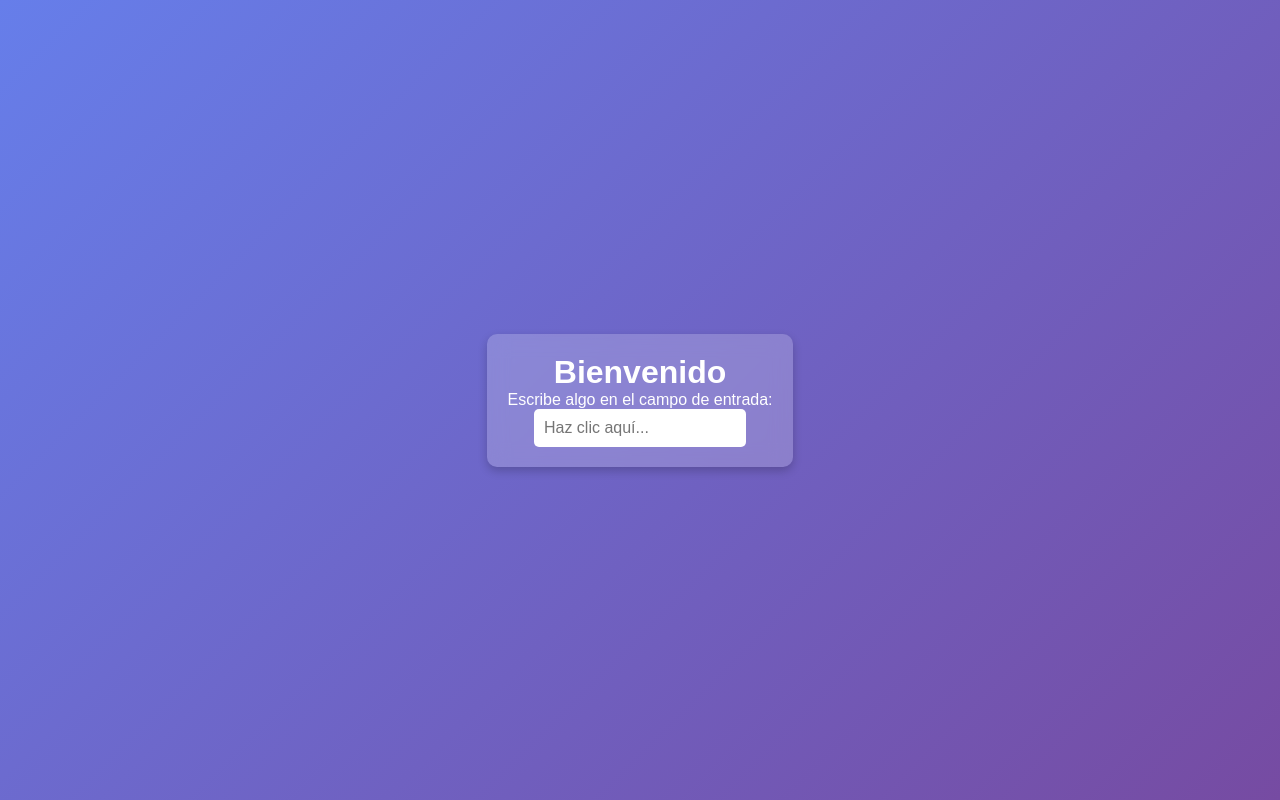
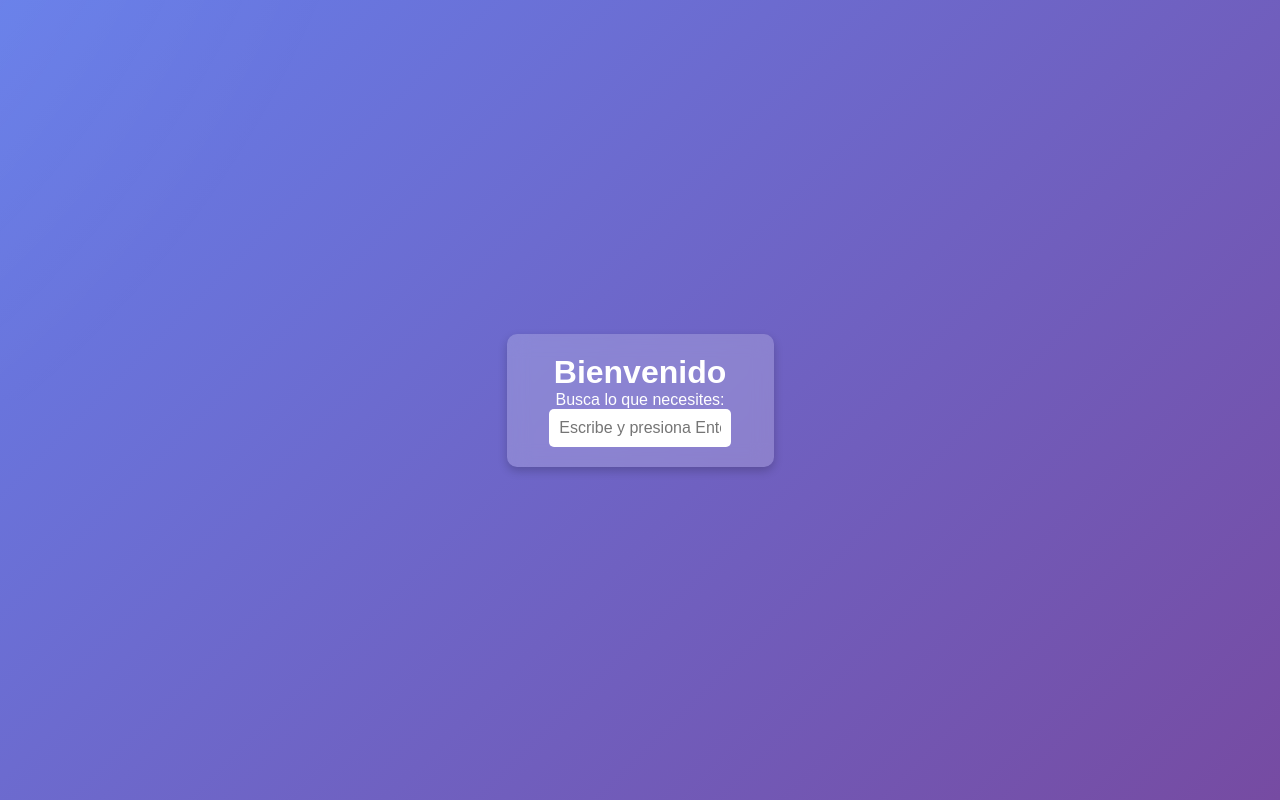
Before and after one commit to aitor30/web-aitor, a plain HTML site: page index.html in a window 1280 px wide. Drawn offline with Linux system fonts and the light colour scheme.

Commit message:
Update index.html

```diff
--- a/index.html
+++ b/index.html
@@ -2,14 +2,15 @@
 <head>
     <meta charset="UTF-8">
     <meta name="viewport" content="width=device-width, initial-scale=1.0">
-    <title>Página con Opacidad y Entrada Oculta</title>
+    <title>Página de Entrada</title>
     <link rel="stylesheet" href="styles.css">
 </head>
 <body>
+    <div class="overlay"></div>
     <div class="container">
         <h1>Bienvenido</h1>
-        <p>Escribe algo en el campo de entrada:</p>
-        <input type="text" id="campoTexto" placeholder="Haz clic aquí...">
+        <p>Busca lo que necesites:</p>
+        <input type="text" id="searchBox" placeholder="Escribe y presiona Enter...">
     </div>
     <script src="script.js"></script>
 </body>
```
